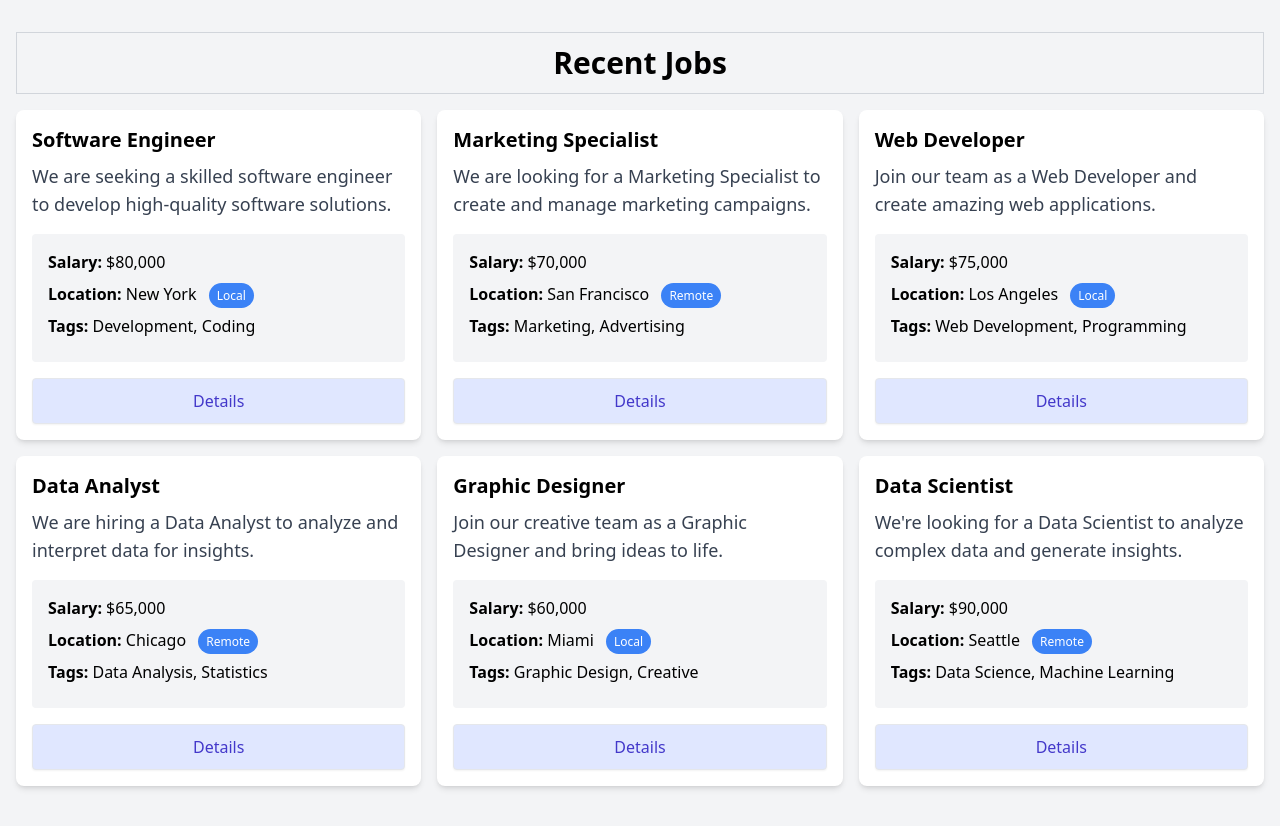
After one commit to Alejandro1709/worktopia, a PHP site: template views/listings/index.view.php in a window 1280 px wide. The commit adds this page. Run offline with PHP 8.4, Linux system fonts and the light colour scheme; the template is opened without the code that fills it, so the values that code supplies are empty.

Commit message:
Add: some views

```diff
--- a/controllers/error/404.php
+++ b/controllers/error/404.php
@@ -1,3 +1,3 @@
 <?php
-  echo '404';
+  loadView('error/404')
 ?>
--- a/controllers/listings/create.php
+++ b/controllers/listings/create.php
@@ -1,4 +1,3 @@
-
 <?php
-  echo 'Create listing';
+  loadView('listings/create')
 ?>
--- a/controllers/listings/index.php
+++ b/controllers/listings/index.php
@@ -1,3 +1,3 @@
 <?php
-  echo 'Listings'
+  loadView('listings/index')
 ?>
--- /dev/null
+++ b/views/listings/index.view.php
@@ -0,0 +1,193 @@
+    <?php loadPartial('head') ?>
+    <?php loadPartial('navbar') ?>
+    <?php loadPartial('top-banner') ?>
+
+    <!-- Job Listings -->
+    <section>
+      <div class="container mx-auto p-4 mt-4">
+        <div class="text-center text-3xl mb-4 font-bold border border-gray-300 p-3">Recent Jobs</div>
+        <div class="grid grid-cols-1 md:grid-cols-3 gap-4 mb-6">
+          <!-- Job Listing 1: Software Engineer -->
+          <div class="rounded-lg shadow-md bg-white">
+            <div class="p-4">
+              <h2 class="text-xl font-semibold">Software Engineer</h2>
+              <p class="text-gray-700 text-lg mt-2">
+                We are seeking a skilled software engineer to develop
+                high-quality software solutions.
+              </p>
+              <ul class="my-4 bg-gray-100 p-4 rounded">
+                <li class="mb-2"><strong>Salary:</strong> $80,000</li>
+                <li class="mb-2">
+                  <strong>Location:</strong> New York
+                  <span
+                    class="text-xs bg-blue-500 text-white rounded-full px-2 py-1 ml-2"
+                    >Local</span
+                  >
+                </li>
+                <li class="mb-2">
+                  <strong>Tags:</strong> <span>Development</span>,
+                  <span>Coding</span>
+                </li>
+              </ul>
+              <a href="details.html"
+                class="block w-full text-center px-5 py-2.5 shadow-sm rounded border text-base font-medium text-indigo-700 bg-indigo-100 hover:bg-indigo-200"
+              >
+                Details
+              </a>
+            </div>
+          </div>
+
+          <!-- Job Listing 2: Marketing Specialist -->
+          <div class="rounded-lg shadow-md bg-white">
+            <div class="p-4">
+              <h2 class="text-xl font-semibold">Marketing Specialist</h2>
+              <p class="text-gray-700 text-lg mt-2">
+                We are looking for a Marketing Specialist to create and manage
+                marketing campaigns.
+              </p>
+              <ul class="my-4 bg-gray-100 p-4 rounded">
+                <li class="mb-2"><strong>Salary:</strong> $70,000</li>
+                <li class="mb-2">
+                  <strong>Location:</strong> San Francisco
+                  <span
+                    class="text-xs bg-blue-500 text-white rounded-full px-2 py-1 ml-2"
+                    >Remote</span
+                  >
+                </li>
+                <li class="mb-2">
+                  <strong>Tags:</strong> <span>Marketing</span>,
+                  <span>Advertising</span>
+                </li>
+              </ul>
+              <a href="details.html"
+                class="block w-full text-center px-5 py-2.5 shadow-sm rounded border text-base font-medium text-indigo-700 bg-indigo-100 hover:bg-indigo-200"
+              >
+                Details
+              </a>
+            </div>
+          </div>
+
+          <!-- Job Listing 3: Web Developer -->
+          <div class="rounded-lg shadow-md bg-white">
+            <div class="p-4">
+              <h2 class="text-xl font-semibold">Web Developer</h2>
+              <p class="text-gray-700 text-lg mt-2">
+                Join our team as a Web Developer and create amazing web
+                applications.
+              </p>
+              <ul class="my-4 bg-gray-100 p-4 rounded">
+                <li class="mb-2"><strong>Salary:</strong> $75,000</li>
+                <li class="mb-2">
+                  <strong>Location:</strong> Los Angeles
+                  <span
+                    class="text-xs bg-blue-500 text-white rounded-full px-2 py-1 ml-2"
+                    >Local</span
+                  >
+                </li>
+                <li class="mb-2">
+                  <strong>Tags:</strong> <span>Web Development</span>,
+                  <span>Programming</span>
+                </li>
+              </ul>
+              <a href="details.html"
+                class="block w-full text-center px-5 py-2.5 shadow-sm rounded border text-base font-medium text-indigo-700 bg-indigo-100 hover:bg-indigo-200"
+              >
+                Details
+              </a>
+            </div>
+          </div>
+
+          <!-- Job Listing 4: Data Analyst -->
+          <div class="rounded-lg shadow-md bg-white">
+            <div class="p-4">
+              <h2 class="text-xl font-semibold">Data Analyst</h2>
+              <p class="text-gray-700 text-lg mt-2">
+                We are hiring a Data Analyst to analyze and interpret data for
+                insights.
+              </p>
+              <ul class="my-4 bg-gray-100 p-4 rounded">
+                <li class="mb-2"><strong>Salary:</strong> $65,000</li>
+                <li class="mb-2">
+                  <strong>Location:</strong> Chicago
+                  <span
+                    class="text-xs bg-blue-500 text-white rounded-full px-2 py-1 ml-2"
+                    >Remote</span
+                  >
+                </li>
+                <li class="mb-2">
+                  <strong>Tags:</strong> <span>Data Analysis</span>,
+                  <span>Statistics</span>
+                </li>
+              </ul>
+              <a href="details.html"
+                class="block w-full text-center px-5 py-2.5 shadow-sm rounded border text-base font-medium text-indigo-700 bg-indigo-100 hover:bg-indigo-200"
+              >
+                Details
+              </a>
+            </div>
+          </div>
+
+          <!-- Job Listing 5: Graphic Designer -->
+          <div class="rounded-lg shadow-md bg-white">
+            <div class="p-4">
+              <h2 class="text-xl font-semibold">Graphic Designer</h2>
+              <p class="text-gray-700 text-lg mt-2">
+                Join our creative team as a Graphic Designer and bring ideas to
+                life.
+              </p>
+              <ul class="my-4 bg-gray-100 p-4 rounded">
+                <li class="mb-2"><strong>Salary:</strong> $60,000</li>
+                <li class="mb-2">
+                  <strong>Location:</strong> Miami
+                  <span
+                    class="text-xs bg-blue-500 text-white rounded-full px-2 py-1 ml-2"
+                    >Local</span
+                  >
+                </li>
+                <li class="mb-2">
+                  <strong>Tags:</strong> <span>Graphic Design</span>,
+                  <span>Creative</span>
+                </li>
+              </ul>
+              <a href="details.html"
+                class="block w-full text-center px-5 py-2.5 shadow-sm rounded border text-base font-medium text-indigo-700 bg-indigo-100 hover:bg-indigo-200"
+              >
+                Details
+              </a>
+            </div>
+          </div>
+
+          <div class="rounded-lg shadow-md bg-white">
+            <div class="p-4">
+              <h2 class="text-xl font-semibold">Data Scientist</h2>
+              <p class="text-gray-700 text-lg mt-2">
+                We're looking for a Data Scientist to analyze complex data and
+                generate insights.
+              </p>
+              <ul class="my-4 bg-gray-100 p-4 rounded">
+                <li class="mb-2"><strong>Salary:</strong> $90,000</li>
+                <li class="mb-2">
+                  <strong>Location:</strong> Seattle
+                  <span
+                    class="text-xs bg-blue-500 text-white rounded-full px-2 py-1 ml-2"
+                    >Remote</span
+                  >
+                </li>
+                <li class="mb-2">
+                  <strong>Tags:</strong> <span>Data Science</span>,
+                  <span>Machine Learning</span>
+                </li>
+              </ul>
+              <a href="details.html"
+              class="block w-full text-center px-5 py-2.5 shadow-sm rounded border text-base font-medium text-indigo-700 bg-indigo-100 hover:bg-indigo-200"
+            >
+              Details
+            </a>
+            </div>
+          </div>
+        </div>
+      </section>
+
+
+    <?php loadPartial('bottom-banner') ?>
+    <?php loadPartial('footer') ?>
--- a/views/partials/head.php
+++ b/views/partials/head.php
@@ -5,7 +5,7 @@
     <meta http-equiv="X-UA-Compatible" content="IE=edge" />
     <meta name="viewport" content="width=device-width, initial-scale=1.0" />
     <link rel="stylesheet" href="https://cdnjs.cloudflare.com/ajax/libs/font-awesome/6.4.2/css/all.min.css" integrity="sha512-z3gLpd7yknf1YoNbCzqRKc4qyor8gaKU1qmn+CShxbuBusANI9QpRohGBreCFkKxLhei6S9CQXFEbbKuqLg0DA==" crossorigin="anonymous" referrerpolicy="no-referrer" />
-    <link rel="stylesheet" href="css/style.css" />
+    <link rel="stylesheet" href="/css/style.css" />
     <title>Workopia</title>
   </head>
   <body class="bg-gray-100">
--- a/views/partials/navbar.php
+++ b/views/partials/navbar.php
@@ -3,7 +3,7 @@
     <header class="bg-blue-900 text-white p-4">
       <div class="container mx-auto flex justify-between items-center">
         <h1 class="text-3xl font-semibold">
-          <a href="index.html">Workopia</a>
+          <a href="/">Workopia</a>
         </h1>
         <nav class="space-x-4">
           <a href="login.html" class="text-white hover:underline">Login</a>
```
Also changed, not shown: views/error/404.view.php (added, +13 -0 lines), views/listings/create.view.php (added, +123 -0 lines).
